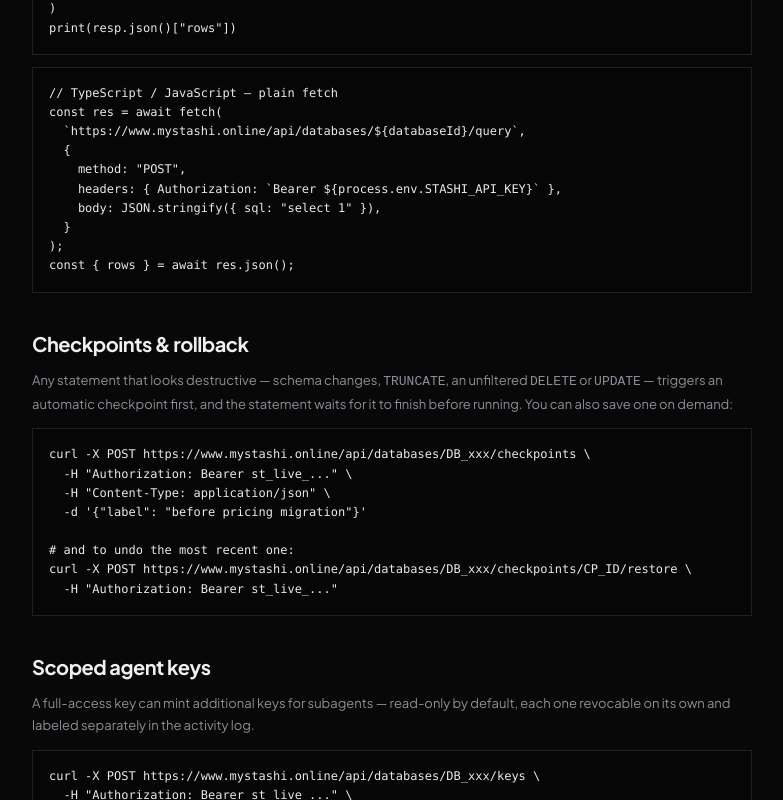
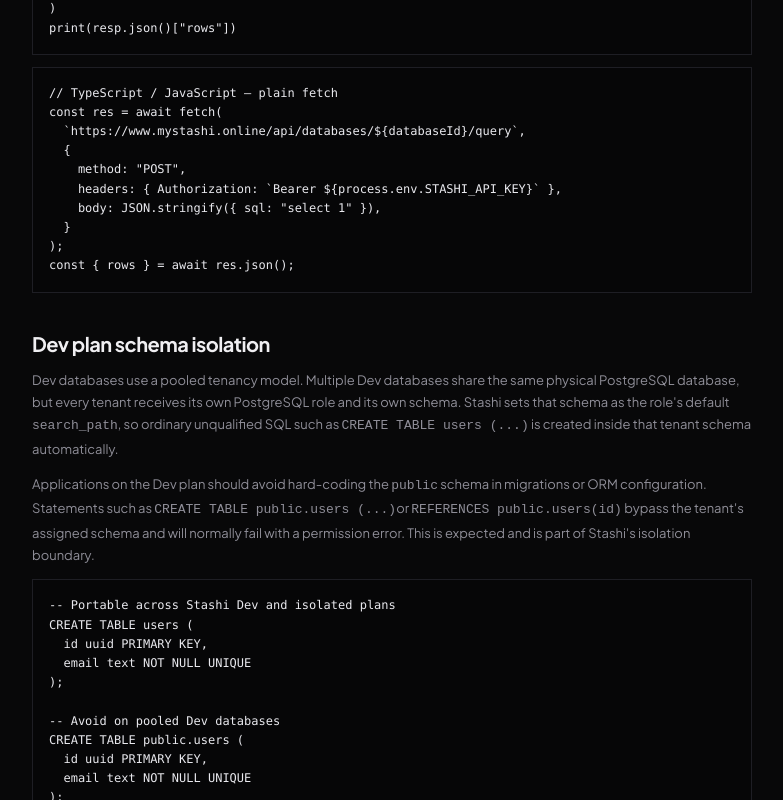
Before and after one commit to RunZER0/stashi, a Next.js app: page /docs in a window 1280 px wide. Shown: the part 2000-2800 px from the top of the page, without its empty margins (348-1131 px from the left). Built offline with nearby package versions, Linux system fonts and the light colour scheme.

Commit message:
Document pooled Dev schema isolation
Document tenant search_path behavior, public-schema restrictions, and ORM migration guidance for Dev pooled databases.

```diff
--- a/app/docs/page.tsx
+++ b/app/docs/page.tsx
@@ -33,6 +33,7 @@
             <a href="#mcp-remote">Remote MCP (ChatGPT)</a><br />
             <a href="#mcp-account">Account-wide MCP</a><br />
             <a href="#query">Running a query</a><br />
+            <a href="#dev-schema">Dev plan schemas</a><br />
             <a href="#checkpoints">Checkpoints &amp; rollback</a><br />
             <a href="#keys">Scoped agent keys</a><br />
           </aside>
@@ -139,6 +140,40 @@
 );
 const { rows } = await res.json();`}</pre>
 
+            <h2 id="dev-schema">Dev plan schema isolation</h2>
+            <p>
+              Dev databases use a pooled tenancy model. Multiple Dev databases share the same physical
+              PostgreSQL database, but every tenant receives its own PostgreSQL role and its own schema.
+              Stashi sets that schema as the role&apos;s default <code>search_path</code>, so ordinary
+              unqualified SQL such as <code>CREATE TABLE users (...)</code> is created inside that tenant
+              schema automatically.
+            </p>
+            <p>
+              Applications on the Dev plan should avoid hard-coding the <code>public</code> schema in
+              migrations or ORM configuration. Statements such as <code>CREATE TABLE public.users (...)</code>
+              or <code>REFERENCES public.users(id)</code> bypass the tenant&apos;s assigned schema and will
+              normally fail with a permission error. This is expected and is part of Stashi&apos;s isolation
+              boundary.
+            </p>
+            <pre style={codeBlockStyle}>{`-- Portable across Stashi Dev and isolated plans
+CREATE TABLE users (
+  id uuid PRIMARY KEY,
+  email text NOT NULL UNIQUE
+);
+
+-- Avoid on pooled Dev databases
+CREATE TABLE public.users (
+  id uuid PRIMARY KEY,
+  email text NOT NULL UNIQUE
+);`}</pre>
+            <p>
+              Most ORMs work without changes when they emit unqualified table and type names. If your migration
+              tool generates explicit <code>public.</code> qualifiers, configure it to use the connection&apos;s
+              current schema or remove those qualifiers before applying migrations. Starter, Production and
+              Dedicated databases use isolated databases, but schema-agnostic migrations remain the recommended
+              approach because the same migration set can move between plans safely.
+            </p>
+
             <h2 id="checkpoints">Checkpoints &amp; rollback</h2>
             <p>
               Any statement that looks destructive — schema changes, <code>TRUNCATE</code>, an unfiltered{" "}
```
Also changed, not shown: 2 other files (tests, documents, lock files or other folders).
